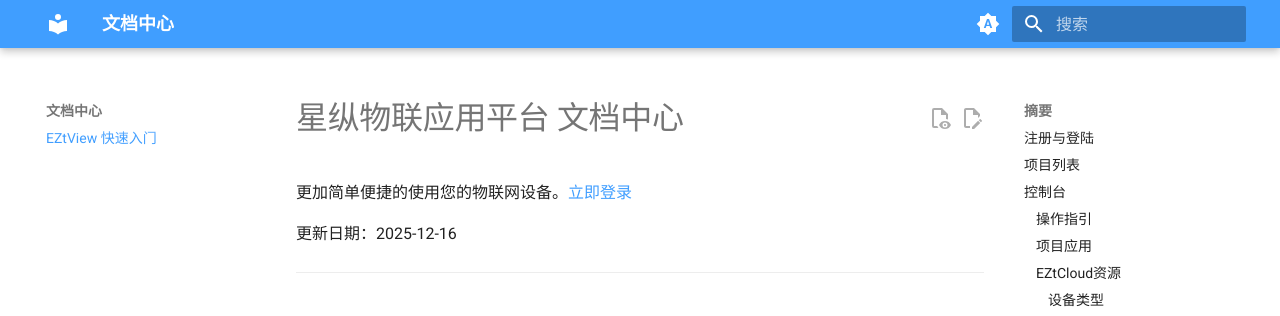
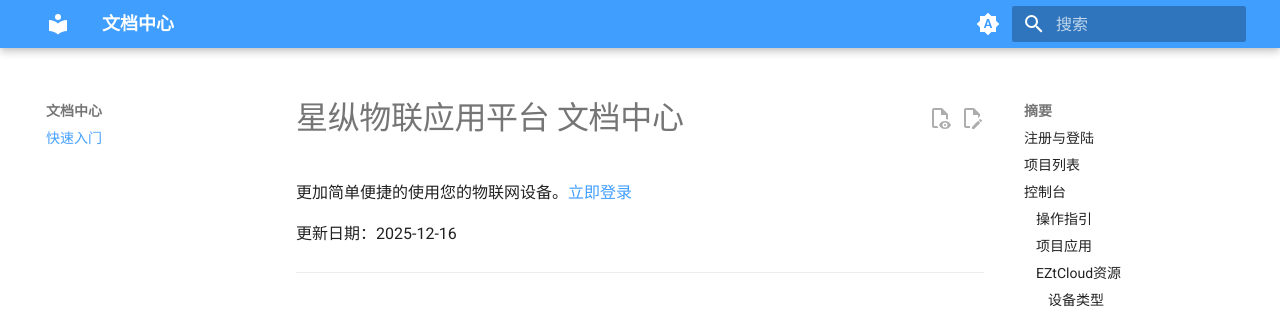
Before and after one commit to children1987/eztview-docs-milesight, an MkDocs documentation site: the page built from docs/index.md, in a window 1280 px wide. Shown: the top 316 px of the page. Built offline with MkDocs 1.6.1 and Material for MkDocs 9.7.7, drawn with Linux system fonts in a browser that asks for light colours.

Commit message:
up: 把logo和“eztview”去掉，即，仅保留“文档中心”

```diff
--- a/mkdocs.yml
+++ b/mkdocs.yml
@@ -63,4 +63,4 @@ extra_css:
 edit_uri: https://github.com/children1987/eztview-docs/tree/main/docs
 
 nav:
-  - EZtView 快速入门: index.md
+  - 快速入门: index.md
```
